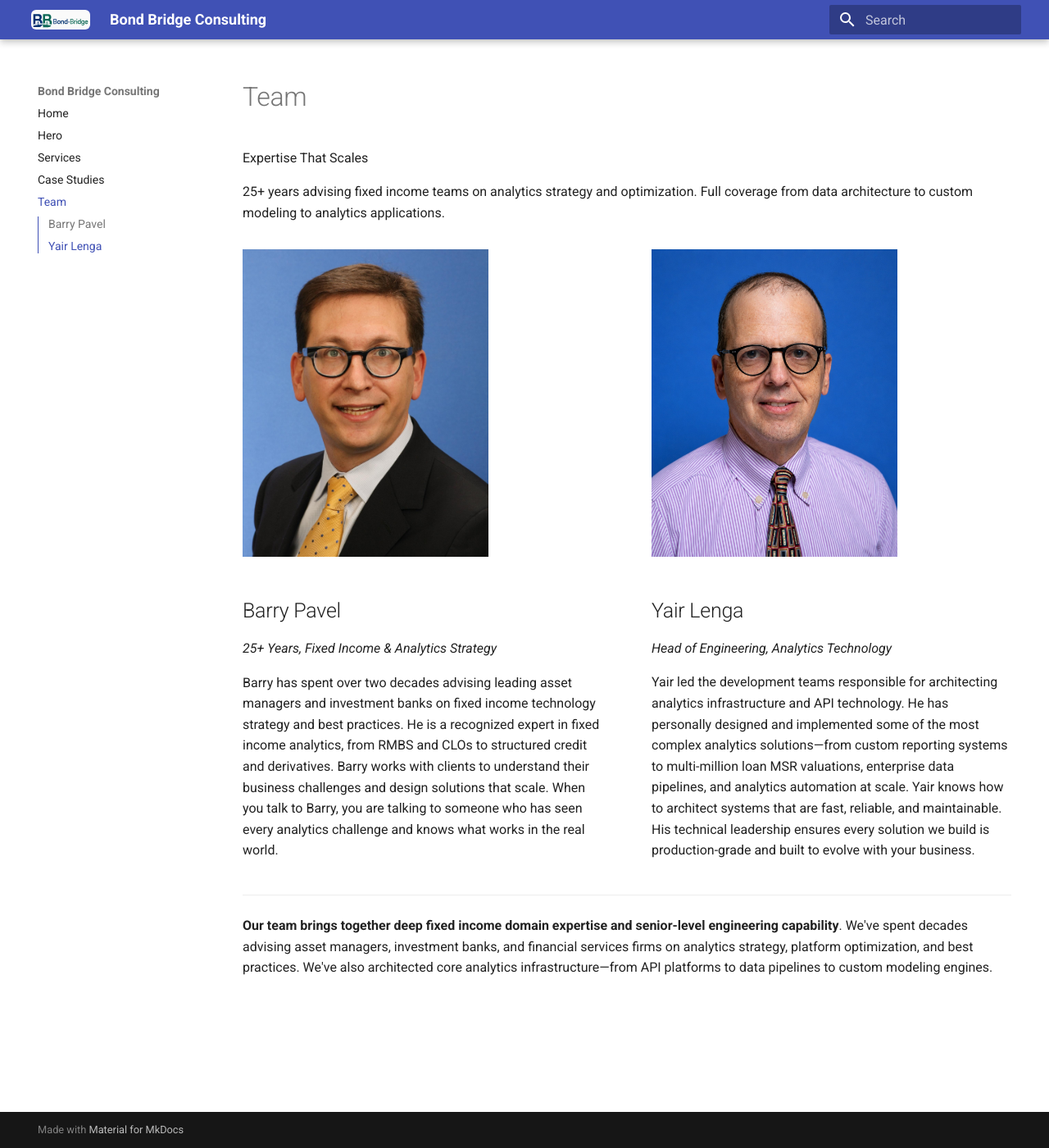
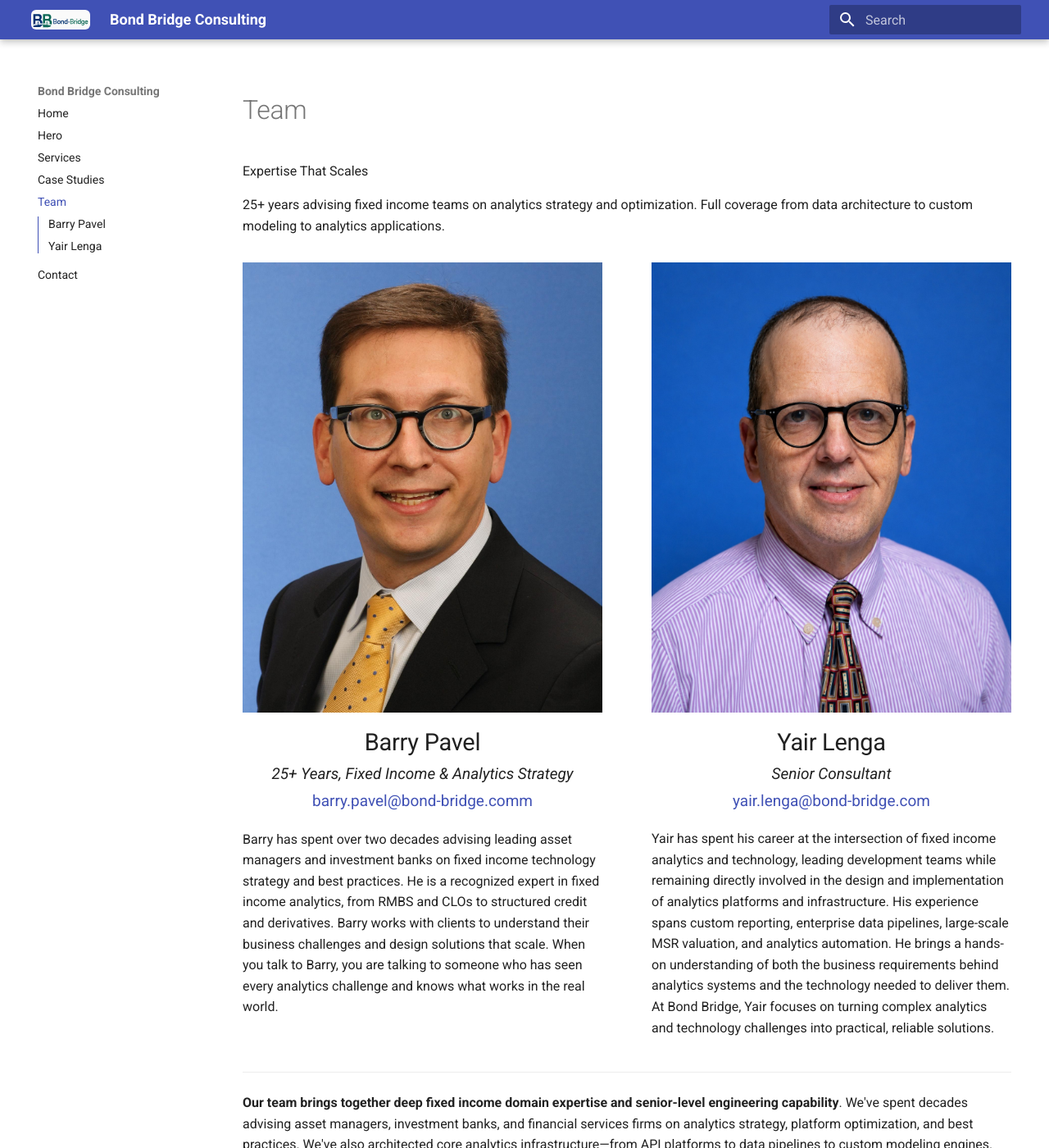
Before and after one commit to bond-bridge-dev/website, an MkDocs documentation site: the page built from docs/team.md, in a window 1280 px wide and 1400 px high. Shown: the whole window at 82% size. Built offline with MkDocs 1.6.1 and Material for MkDocs 9.7.7, drawn with Linux system fonts in a browser that asks for light colours.

Commit message:
Teams layout changes, text, Add contact

```diff
--- a/docs/stylesheets/extra.css
+++ b/docs/stylesheets/extra.css
@@ -1,50 +1,4 @@
-.team-grid {
-    display: grid;
-    grid-template-columns: repeat(2, minmax(0, 1fr));
-    gap: 3rem;
-}
 
-.team-card {
-    text-align: center;
-}
-
-.team-card img {
-    width: 250px;
-    height: 310px;
-    object-fit: cover;
-    border-radius: 8px;
-}
-
-.team-card p {
-    text-align: left;
-}
-
-.team-card h2 {
-    text-align: center;
-}
-
-.team-photo {
-    width: 300px;
-    height: 300px;
-    object-fit: cover;
-}
-
-.services-grid {
-    display: grid;
-    grid-template-columns: repeat(3, 1fr);
-    gap: 2rem;
-}
-
-.service-card {
-    background: #f3f4f6;
-    padding: 2rem;
-    border-radius: 8px;
-    border-left: 4px solid #3f7f86;
-}
-
-.service-card h3 {
-    margin-top: 0;
-}
 
 .page-logo {
     display: block;
--- /dev/null
+++ b/docs/team.css
@@ -0,0 +1,56 @@
+.team-grid {
+    display: grid;
+    grid-template-columns: repeat(2, minmax(0, 1fr));
+    gap: 3rem;
+}
+
+.team-card {
+}
+
+.team-card img {
+    width: 250px;
+    height: 310px;
+    object-fit: cover;
+    border-radius: 8px;
+}
+
+.team-card p {
+}
+
+.team-identity {
+}
+
+/* Photo */
+.team-identity .team-photo {
+    display: block;
+    margin: 0 auto;
+}
+
+/* Name */
+.team-identity h2 {
+    margin: 0.6rem 0 0.15rem;
+    font-size: 1.45rem;
+    font-weight: 500;
+    text-align: center;
+}
+
+/* Title */
+.team-identity .team-title {
+    margin: 0;
+    font-size: 0.95rem;
+    font-weight: 500;
+    font-style: italic;
+    text-align: center;
+}
+
+/* Email */
+.team-identity .team-email {
+    margin: 0.15rem 0 0.9rem;
+    font-size: 0.95rem;
+    text-align: center;
+}
+
+/* Biography */
+.team-identity .team-description {
+    margin-top: 0;
+}
--- a/docs/team.md
+++ b/docs/team.md
@@ -1,36 +1,50 @@
+<link rel="stylesheet" href="../team.css">
+
 # Team
 
 Expertise That Scales
 
 25+ years advising fixed income teams on analytics strategy and optimization. Full coverage from data architecture to custom modeling to analytics applications.
 
-
 <div class="team-grid" markdown="1">
 
-<div markdown=1>
+<div class="team-identity" markdown=1 >
 
 ![Barry Pavel](img/team-barry.jpg){ .team-photo }
 
 ## Barry Pavel
 
+25+ Years, Fixed Income & Analytics Strategy
+{ .team-title }
 
-*25+ Years, Fixed Income & Analytics Strategy*
+[barry.pavel@bond-bridge.comm](mailto:barry.pavel@bond-bridge.com)
+{ .team-email }
+
 
 Barry has spent over two decades advising leading asset managers and investment banks on fixed income technology strategy and best practices. He is a recognized expert in fixed income analytics, from RMBS and CLOs to structured credit and derivatives. Barry works with clients to understand their business challenges and design solutions that scale. When you talk to Barry, you are talking to someone who has seen every analytics challenge and knows what works in the real world.
 
 </div>
 
-<div markdown=1>
+<div class="team-identity" markdown=1>
 
 ![Yair Lenga](img/team-yair.jpg){ .team-photo }
 
-
 ## Yair Lenga
 
+Senior Consultant
+{ .team-title }
 
+[yair.lenga@bond-bridge.com](mailto:yair.lenga@bond-bridge.com)
+{ .team-email }
+
+Yair has spent his career at the intersection of fixed income analytics and technology, leading development teams while remaining directly involved in the design and implementation of analytics platforms and infrastructure. His experience spans custom reporting, enterprise data pipelines, large-scale MSR valuation, and analytics automation. He brings a hands-on understanding of both the business requirements behind analytics systems and the technology needed to deliver them. At Bond Bridge, Yair focuses on turning complex analytics and technology challenges into practical, reliable solutions.
+
+
+<!--
 *Head of Engineering, Analytics Technology*
 
 Yair led the development teams responsible for architecting analytics infrastructure and API technology. He has personally designed and implemented some of the most complex analytics solutions—from custom reporting systems to multi-million loan MSR valuations, enterprise data pipelines, and analytics automation at scale. Yair knows how to architect systems that are fast, reliable, and maintainable. His technical leadership ensures every solution we build is production-grade and built to evolve with your business.
+-->
 
 </div>
 
--- a/mkdocs.yml
+++ b/mkdocs.yml
@@ -20,6 +20,7 @@
   - Services: services.md
   - Case Studies: case-studies.md
   - Team: team.md
+  - Contact: contact-us.md
 
 extra_css:
   - stylesheets/extra.css
```
Also changed, not shown: docs/contact-us.md (added, +31 -0 lines), docs/hero.md (+1 -3 lines), docs/services.css (added, +16 -0 lines), docs/services.md (+3 -0 lines).
